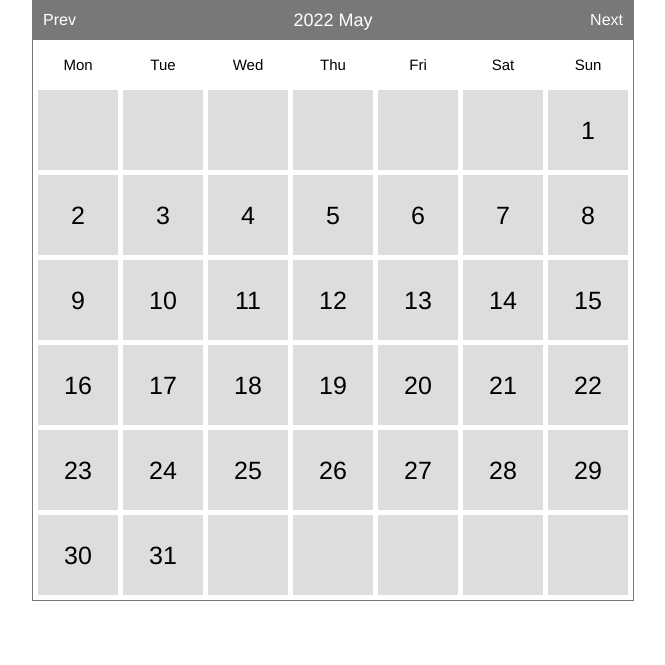
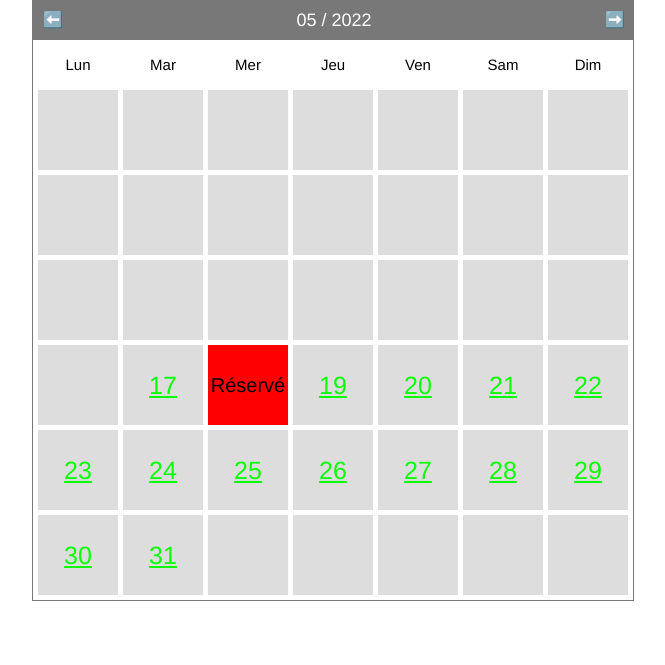
Before and after one commit to azrod2K/Matos, a PHP site: page /index.php?uc=calendriers&idMateriel=1 in a window 1280 px wide. Shown: the part 56-721 px from the top of the page, without its empty margins (307-972 px from the left). Run offline with PHP 8.4, Linux system fonts and the light colour scheme; data comes from the database, SQL or seed files in the repository.

Commit message:
push new version

```diff
--- a/Matos/assets/css/style.css
+++ b/Matos/assets/css/style.css
@@ -44,7 +44,6 @@
   border-radius: 10%;
 }
 
-/*******************************Calendar Top Navigation*********************************/
 div#calendar {
   margin: 0px auto;
   padding: 0px;
@@ -59,7 +58,6 @@ div#calendar div.box {
   width: 100%;
   height: 40px;
   background-color: #787878;
-
 }
 
 div#calendar div.header {
@@ -68,7 +66,7 @@ div#calendar div.header {
   position: absolute;
   left: 11px;
   top: 0px;
-  width: 580px;
+  width: 582px;
   height: 40px;
   text-align: center;
 }
@@ -89,7 +87,6 @@ div#calendar div.header span.title {
   font-size: 18px;
 }
 
-
 div#calendar div.header a.prev {
   left: 0px;
 }
@@ -99,17 +96,12 @@ div#calendar div.header a.next {
 }
 
 
+/*******************************Calendar Content Cells*********************************/
 
-
-/*******************************Calendar Content Cells*********************************/
 div#calendar div.box-content {
   border: 1px solid #787878;
   border-top: none;
-  box-sizing: border-box;
-
 }
-
-
 
 div#calendar ul.label {
   float: left;
@@ -135,7 +127,6 @@ div#calendar ul.label li {
   background-color: transparent;
 }
 
-
 div#calendar ul.dates {
   float: left;
   margin: 0px;
@@ -144,7 +135,9 @@ div#calendar ul.dates {
   margin-bottom: 5px;
 }
 
+
 /** overall width = width+padding-right**/
+
 div#calendar ul.dates li {
   margin: 0px;
   padding: 0px;
--- a/Matos/controllers/materiel_controller.php
+++ b/Matos/controllers/materiel_controller.php
@@ -71,7 +71,11 @@ switch ($action) {
             header("Location: index.php?uc=materiel&action=ajout");
         }
         break;
-
+        case 'delete':
+            $idMateriel=filter_input(INPUT_GET,'idMateriel');
+            materiels::SetDelete($idMateriel);
+            header("Location: index.php?uc=accueil&action=show");
+        break;
         case 'info':
             $idMateriel = filter_input(INPUT_GET,'idMateriel');
             $materiel = materiels::getMaterielById($idMateriel);
--- a/Matos/function/calendrier.php
+++ b/Matos/function/calendrier.php
@@ -1,90 +1,89 @@
 <?php
-class Calendar {
+class Calendar
+{
 
     /**
      * Constructor
      */
-    public function __construct(){
+    public function __construct()
+    {
         $this->naviHref = htmlentities($_SERVER['PHP_SELF']);
     }
 
     /********************* PROPERTY ********************/
-    private $dayLabels = array("Mon","Tue","Wed","Thu","Fri","Sat","Sun");
+    private $dayLabels = array("Lun", "Mar", "Mer", "Jeu", "Ven", "Sam", "Dim");
 
-    private $currentYear=0;
+    private $currentYear = 0;
 
-    private $currentMonth=0;
+    private $currentMonth = 0;
 
-    private $currentDay=0;
+    private $currentDay = 0;
 
-    private $currentDate=null;
+    private $currentDate = null;
 
-    private $daysInMonth=0;
+    private $daysInMonth = 0;
 
-    private $naviHref= null;
+    private $naviHref = null;
 
     /********************* PUBLIC **********************/
 
     /**
      * print out the calendar
      */
-    public function show() {
+    public function show()
+    {
         $year  = null;
 
         $month = null;
 
-        if(null==$year&&isset($_GET['year'])){
+        if (null == $year && isset($_GET['year'])) {
 
             $year = $_GET['year'];
+        } else if (null == $year) {
 
-        }else if(null==$year){
-
-            $year = date("Y",time());
-
+            $year = date("Y", time());
         }
 
-        if(null==$month&&isset($_GET['month'])){
+        if (null == $month && isset($_GET['month'])) {
 
             $month = $_GET['month'];
+        } else if (null == $month) {
 
-        }else if(null==$month){
-
-            $month = date("m",time());
-
+            $month = date("m", time());
         }
 
-        $this->currentYear=$year;
+        $this->currentYear = $year;
 
-        $this->currentMonth=$month;
+        $this->currentMonth = $month;
 
-        $this->daysInMonth=$this->_daysInMonth($month,$year);
+        $this->daysInMonth = $this->_daysInMonth($month, $year);
 
-        $content='<div id="calendar">'.
-                        '<div class="box">'.
-                        $this->_createNavi().
-                        '</div>'.
-                        '<div class="box-content">'.
-                                '<ul class="label">'.$this->_createLabels().'</ul>';
-                                $content.='<div class="clear"></div>';
-                                $content.='<ul class="dates">';
+        $content = '<div id="calendar">' .
+            '<div class="box">' .
+            $this->_createNavi() .
+            '</div>' .
+            '<div class="box-content">' .
+            '<ul class="label">' . $this->_createLabels() . '</ul>';
+        $content .= '<div class="clear"></div>';
+        $content .= '<ul class="dates">';
 
-                                $weeksInMonth = $this->_weeksInMonth($month,$year);
+        $weeksInMonth = $this->_weeksInMonth($month, $year);
         // Create weeks in a month
-                                for( $i=0; $i<$weeksInMonth; $i++ ){
+        for ($i = 0; $i < $weeksInMonth; $i++) {
 
             //Create days in a week
-                                    for($j=1;$j<=7;$j++){
-                                        $content.=$this->_showDay($i*7+$j);
+            for ($j = 1; $j <= 7; $j++) {
+                $content .= $this->_showDay($i * 7 + $j);
             }
         }
 
-                                $content.='</ul>';
+        $content .= '</ul>';
 
-                                $content.='<div class="clear"></div>';
+        $content .= '<div class="clear"></div>';
 
-                        $content.='</div>';
+        $content .= '</div>';
 
-        $content.='</div>';
+        $content .= '</div>';
         return $content;
     }
 
@@ -92,71 +91,87 @@ class Calendar {
     /**
      * create the li element for ul
      */
-    private function _showDay($cellNumber){
+    private function _showDay($cellNumber)
+    {
 
-        if($this->currentDay==0){
+        if ($this->currentDay == 0) {
 
-            $firstDayOfTheWeek = date('N',strtotime($this->currentYear.'-'.$this->currentMonth.'-01'));
+            $firstDayOfTheWeek = date('N', strtotime($this->currentYear . '-' . $this->currentMonth . '-01'));
 
-            if(intval($cellNumber) == intval($firstDayOfTheWeek)){
+            if (intval($cellNumber) == intval($firstDayOfTheWeek)) {
 
-                $this->currentDay=1;
-
+                $this->currentDay = 1;
             }
         }
 
-        if( ($this->currentDay!=0)&&($this->currentDay<=$this->daysInMonth) ){
+        if (($this->currentDay != 0) && ($this->currentDay <= $this->daysInMonth)) {
 
-            $this->currentDate = date('Y-m-d',strtotime($this->currentYear.'-'.$this->currentMonth.'-'.($this->currentDay)));
+            $this->currentDate = date('Y-m-d', strtotime($this->currentYear . '-' . $this->currentMonth . '-' . ($this->currentDay)));
 
             $cellContent = $this->currentDay;
 
             $this->currentDay++;
+        } else {
 
-        }else{
+            $this->currentDate = null;
 
-            $this->currentDate =null;
-
-            $cellContent=null;
+            $cellContent = null;
         }
 
+        //récupérer les dates non disponibles
+        $state = "<a style='color: #08FF00;' href='index.php?uc=calendriers&date=$this->currentDate&idMateriel=" . $_GET['idMateriel'] . "'>" . $cellContent . "</a>";
+        $lockedDates = prets::getUnavailableDatesByPlate($_GET['idMateriel']);
+        foreach ($lockedDates as $lockedDate) {
+            if (date('Y-m-d', strtotime($lockedDate->getDateDebut())) == $this->currentDate) {
+                $state = "<p style='font-size: 80%;background-color: #ff0000'>Réservé</p>";
+            }
+            if (date('Y-m-d', strtotime($lockedDate->getDateFin())) == $this->currentDate) {
+                $state = "<p style='font-size: 80%;background-color: #ff0000'>Réservé</p>";
+            }
 
-        return '<li id="li-'.$this->currentDate.'" class="'.($cellNumber%7==1?' start ':($cellNumber%7==0?' end ':' ')).
-                ($cellContent==null?'mask':'').'">'.$cellContent.'</li>';
+        }
+
+        if (date('Y-m-d') > $this->currentDate) {
+            $state = "";
+        }
+
+        return '<li id="li-' . $this->currentDate . '" class="' . ($cellNumber % 7 == 1 ? ' start ' : ($cellNumber % 7 == 0 ? ' end ' : ' ')) .
+            ($cellContent == null ? 'mask' : '') . '">' . $state . '</li>';
     }
 
     /**
      * create navigation
      */
-    private function _createNavi(){
+    private function _createNavi()
+    {
 
-        $nextMonth = $this->currentMonth==12?1:intval($this->currentMonth)+1;
+        $nextMonth = $this->currentMonth == 12 ? 1 : intval($this->currentMonth) + 1;
 
-        $nextYear = $this->currentMonth==12?intval($this->currentYear)+1:$this->currentYear;
+        $nextYear = $this->currentMonth == 12 ? intval($this->currentYear) + 1 : $this->currentYear;
 
-        $preMonth = $this->currentMonth==1?12:intval($this->currentMonth)-1;
+        $preMonth = $this->currentMonth == 1 ? 12 : intval($this->currentMonth) - 1;
 
-        $preYear = $this->currentMonth==1?intval($this->currentYear)-1:$this->currentYear;
+        $preYear = $this->currentMonth == 1 ? intval($this->currentYear) - 1 : $this->currentYear;
 
         return
-            '<div class="header">'.
-                '<a class="prev" href="'.$this->naviHref.'?month='.sprintf('%02d',$preMonth).'&year='.$preYear.'">Prev</a>'.
-                    '<span class="title">'.date('Y M',strtotime($this->currentYear.'-'.$this->currentMonth.'-1')).'</span>'.
-                '<a class="next" href="'.$this->naviHref.'?month='.sprintf("%02d", $nextMonth).'&year='.$nextYear.'">Next</a>'.
+            '<div class="header">' .
+            '<a class="prev" href="index.php?uc=calendriers&idMateriel=' . $_GET['idMateriel'] . '&month=' . sprintf('%02d', $preMonth) . '&year=' . $preYear . '">&#11013;&#65039;</a>' .
+            '<span class="title">' . date('m / Y', strtotime($this->currentYear . '-' . $this->currentMonth . '-1')) . '</span>' .
+            '<a class="next" href="index.php?uc=calendriers&idMateriel=' . $_GET['idMateriel'] . '&month=' . sprintf("%02d", $nextMonth) . '&year=' . $nextYear . '">&#10145;&#65039;</a>' .
             '</div>';
     }
 
     /**
      * create calendar week labels
      */
-    private function _createLabels(){
+    private function _createLabels()
+    {
 
-        $content='';
+        $content = '';
 
-        foreach($this->dayLabels as $index=>$label){
+        foreach ($this->dayLabels as $index => $label) {
 
-            $content.='<li class="'.($label==6?'end title':'start title').' title">'.$label.'</li>';
-
+            $content .= '<li class="' . ($label == 6 ? 'end title' : 'start title') . ' title">' . $label . '</li>';
         }
 
         return $content;
@@ -167,29 +182,29 @@ class Calendar {
     /**
      * calculate number of weeks in a particular month
      */
-    private function _weeksInMonth($month=null,$year=null){
+    private function _weeksInMonth($month = null, $year = null)
+    {
 
-        if( null==($year) ) {
-            $year =  date("Y",time());
+        if (null == ($year)) {
+            $year =  date("Y", time());
         }
 
-        if(null==($month)) {
-            $month = date("m",time());
+        if (null == ($month)) {
+            $month = date("m", time());
         }
 
         // find number of days in this month
-        $daysInMonths = $this->_daysInMonth($month,$year);
+        $daysInMonths = $this->_daysInMonth($month, $year);
 
-        $numOfweeks = ($daysInMonths%7==0?0:1) + intval($daysInMonths/7);
+        $numOfweeks = ($daysInMonths % 7 == 0 ? 0 : 1) + intval($daysInMonths / 7);
 
-        $monthEndingDay= date('N',strtotime($year.'-'.$month.'-'.$daysInMonths));
+        $monthEndingDay = date('N', strtotime($year . '-' . $month . '-' . $daysInMonths));
 
-        $monthStartDay = date('N',strtotime($year.'-'.$month.'-01'));
+        $monthStartDay = date('N', strtotime($year . '-' . $month . '-01'));
 
-        if($monthEndingDay<$monthStartDay){
+        if ($monthEndingDay < $monthStartDay) {
 
             $numOfweeks++;
-
         }
 
         return $numOfweeks;
@@ -198,15 +213,15 @@ class Calendar {
     /**
      * calculate number of days in a particular month
      */
-    private function _daysInMonth($month=null,$year=null){
+    private function _daysInMonth($month = null, $year = null)
+    {
 
-        if(null==($year))
-            $year =  date("Y",time());
+        if (null == ($year))
+            $year =  date("Y", time());
 
-        if(null==($month))
-            $month = date("m",time());
+        if (null == ($month))
+            $month = date("m", time());
 
-        return date('t',strtotime($year.'-'.$month.'-01'));
+        return date('t', strtotime($year . '-' . $month . '-01'));
     }
-
 }
--- a/Matos/index.php
+++ b/Matos/index.php
@@ -43,6 +43,8 @@ switch ($uc) {
         include "controllers/admin_controller.php";
         break;
     case 'calendriers';
+    $idMateriel = filter_input(INPUT_GET,'idMateriel');
+    //$materiel = materiels::getMaterielById($idMateriel);
     require_once("function/calendrier.php");
     include "vues/calendar.php";
     break;
--- a/Matos/models/materiels.php
+++ b/Matos/models/materiels.php
@@ -149,6 +149,7 @@ class materiels
         return $this;
     }
 
+
     //fonction qui permet de selection tout le matériel disponible
     public static function GetAllMateriel()
     {
@@ -203,21 +204,19 @@ class materiels
     }
 
     //fonction qui delete le matériel(en invisible pour les utilisateurs)
-    public static function SetDelete($idMateriel, $action)
+    public static function SetDelete($idMateriel)
     {
-        $req = MonPdo::getInstance()->prepare('UPDATE materiels SET isDelete = :deleted WHERE idMateriel = :IdMateriel');
+        $req = MonPdo::getInstance()->prepare('UPDATE materiels SET isDelete = 0 WHERE idMateriel = :IdMateriel');
         $req->setFetchMode(PDO::FETCH_CLASS | PDO::FETCH_PROPS_LATE, 'materiels');
-        $req->bindParam(':deleted', $action); // 0 = visible / 1 = pas visible
         $req->bindParam(':IdMateriel', $idMateriel);
         $req->execute();
     }
 
     //fonction qui permet mettre disponible ou pas
-    public static function setAvailability($idMateriel, $action)
+    public static function setAvailability($idMateriel)
     {
-        $req = MonPdo::getInstance()->prepare('UPDATE materiels SET actif = :Actif WHERE idMateriel = :IdMateriel');
+        $req = MonPdo::getInstance()->prepare('UPDATE materiels SET actif = 0 WHERE idMateriel = :IdMateriel');
         $req->setFetchMode(PDO::FETCH_CLASS | PDO::FETCH_PROPS_LATE, 'materiels');
-        $req->bindParam(':Actif', $action); //0 = disponible / 1 = pas disponible
         $req->bindParam(':IdMateriel', $idMateriel);
         $req->execute();
     }
@@ -232,7 +231,7 @@ class materiels
 
     public static function getMaterielById($idMateriel)
     {
-        $res = MonPdo::getInstance()->prepare('SELECT marque,description,nomImage FROM materiels as m, images as i WHERE i.idMateriel = m.idMateriel AND m.idMateriel = :id');
+        $res = MonPdo::getInstance()->prepare('SELECT m.idMateriel, marque,description,nomImage FROM materiels as m, images as i WHERE i.idMateriel = m.idMateriel AND m.idMateriel = :id');
         $res->setFetchMode(PDO::FETCH_CLASS | PDO::FETCH_PROPS_LATE, 'materiels');
         $res->bindParam(':id', $idMateriel);
         $res->execute();
@@ -242,7 +241,7 @@ class materiels
     }
     public static function getMaterielByCategorie($selected)
     {
-        $res = MonPdo::getInstance()->prepare('SELECT marque,description,nomImage FROM materiels as m, images as i WHERE m.categorie = :categorie and m.idMateriel = i.idMateriel');
+        $res = MonPdo::getInstance()->prepare('SELECT m.idMateriel,marque,description,nomImage FROM materiels as m, images as i WHERE m.categorie = :categorie and m.idMateriel = i.idMateriel');
         $res->setFetchMode(PDO::FETCH_CLASS | PDO::FETCH_PROPS_LATE, 'materiels');
         $res->bindParam(':categorie', $selected);
         $res->execute();
--- a/Matos/models/prets.php
+++ b/Matos/models/prets.php
@@ -1,5 +1,6 @@
 <?php
-class prets{
+class prets
+{
     private $idPret;
     private $dateReservation;
     private $dateDebut;
@@ -148,14 +149,29 @@ class prets{
 
         return $this;
     }
-
+    public static function setValidate($idPret){
+        $req = MonPdo::getInstance()->prepare('UPDATE prets SET validation = 1 WHERE idPret = :IdPret');
+        $req->setFetchMode(PDO::FETCH_CLASS | PDO::FETCH_PROPS_LATE, 'prets');
+        $req->bindParam(':IdPret', $idPret);
+        $req->execute();
+    }
+    public static function getUnavailableDatesByPlate($idMateriel)
+    {
+        $req = MonPdo::getInstance()->prepare("SELECT dateDebut,dateFin FROM prets WHERE idMateriel = :IDMateriel");
+        $req->setFetchMode(PDO::FETCH_CLASS | PDO::FETCH_PROPS_LATE, 'prets');
+        $req->bindParam(':IDMateriel',$idMateriel);
+        $req->execute();
+        $retourSQL = $req->fetchAll();
+        return $retourSQL;
+    }
     //affichage de tous les prêts
-    public static function getAllLoan(){
-        $sql=MonPdo::getInstance()->prepare("SELECT idPret,dateReservation,dateDebut,dateFin,email,marque,validation FROM prets as p,materiels as m, utilisateurs as u WHERE u.idUtilisateur = p.idUtilisateur and m.idMateriel = p.idMateriel ORDER BY validation ASC");
-        $sql->setFetchMode(PDO::FETCH_CLASS|PDO::FETCH_PROPS_LATE,'prets');
+    public static function getAllLoan()
+    {
+        $sql = MonPdo::getInstance()->prepare("SELECT idPret,dateReservation,dateDebut,dateFin,email,marque,validation FROM prets as p,materiels as m, utilisateurs as u WHERE u.idUtilisateur = p.idUtilisateur and m.idMateriel = p.idMateriel ORDER BY validation ASC");
+        $sql->setFetchMode(PDO::FETCH_CLASS | PDO::FETCH_PROPS_LATE, 'prets');
         $sql->execute();
 
-        $result=$sql->fetchAll();
+        $result = $sql->fetchAll();
         echo "<div class='table-responsive'>";
         echo "<table class='table table-info table-responsive' >";
         echo "<thead>";
@@ -170,22 +186,21 @@ class prets{
         echo "</tr>";
         foreach ($result as $value) {
             echo "<tr>";
-            echo "<td>".$value->getDateReservation()."</td>";
-            echo "<td>".$value->getDateDebut()."</td>";
-            echo "<td>".$value->getDateFin()."</td>";
-            echo "<td>".$value->email."</td>";
-            echo "<td>".$value->marque."</td>";
+            echo "<td>" . $value->getDateReservation() . "</td>";
+            echo "<td>" . $value->getDateDebut() . "</td>";
+            echo "<td>" . $value->getDateFin() . "</td>";
+            echo "<td>" . $value->email . "</td>";
+            echo "<td>" . $value->marque . "</td>";
             if ($value->getValidation() == 1) {
                 echo "<td>valider ✔</td>";
-            }else if($value->getValidation() == 0){
-                echo"<td>en attente ⌛</td>";
+            } else if ($value->getValidation() == 0) {
+                echo "<td>en attente ⌛</td>";
             }
-            echo "<td style='text-align: center;'><a href='index.php?uc=admin&action=accept&idMateriel=".$value->getIdMateriel()."' style='border: 1px solid black;font-size: 100%;' class='btn btn-outline-success''>Valider</a></td>";
+            echo "<td style='text-align: center;'><a href='index.php?uc=admin&action=accept&idPret=" . $value->getIdPret() . "' style='border: 1px solid black;font-size: 100%;' class='btn btn-outline-success''>Valider</a></td>";
             echo "</tr>";
         }
         echo "</thead>";
         echo "</table>";
-        echo"</div>";
+        echo "</div>";
     }
 }
-?>
```
Also changed, not shown: Matos/controllers/admin_controller.php (+6 -2 lines), Matos/vues/materiel.php (+8 -1 lines). Lines whose indentation alone changed are shown as unchanged.
